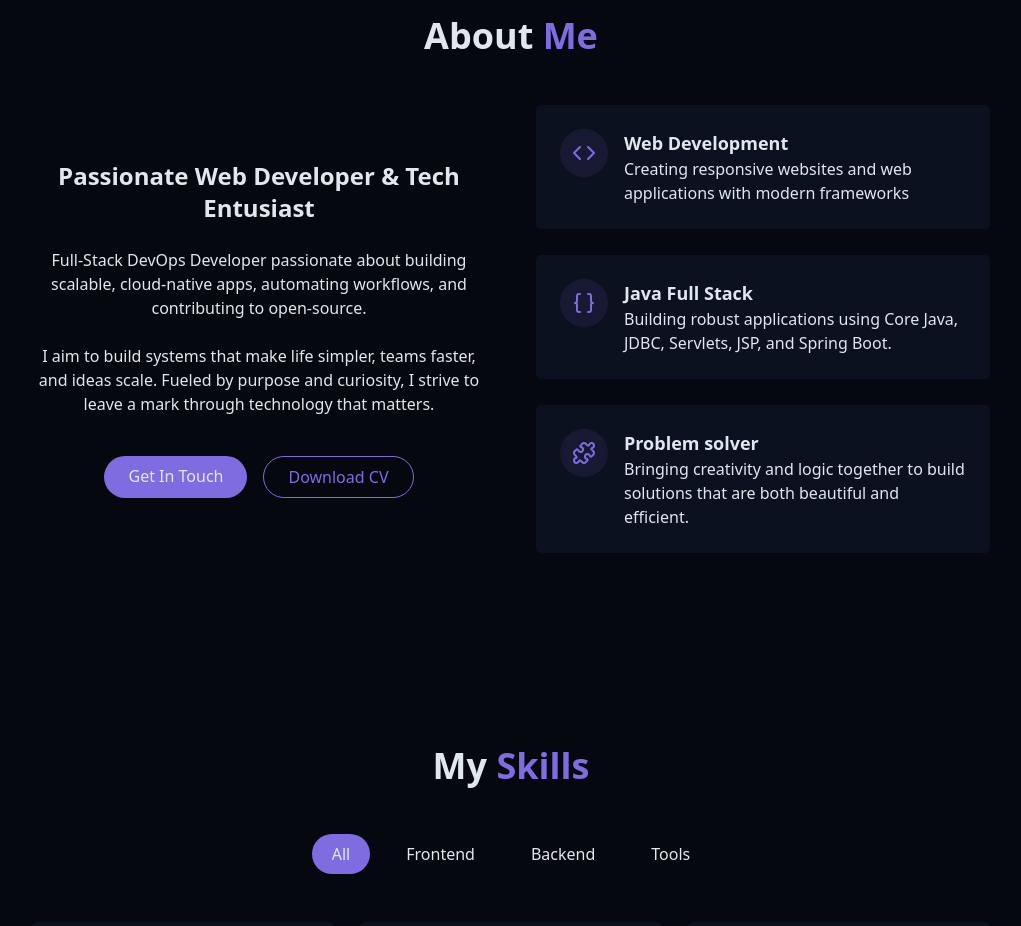
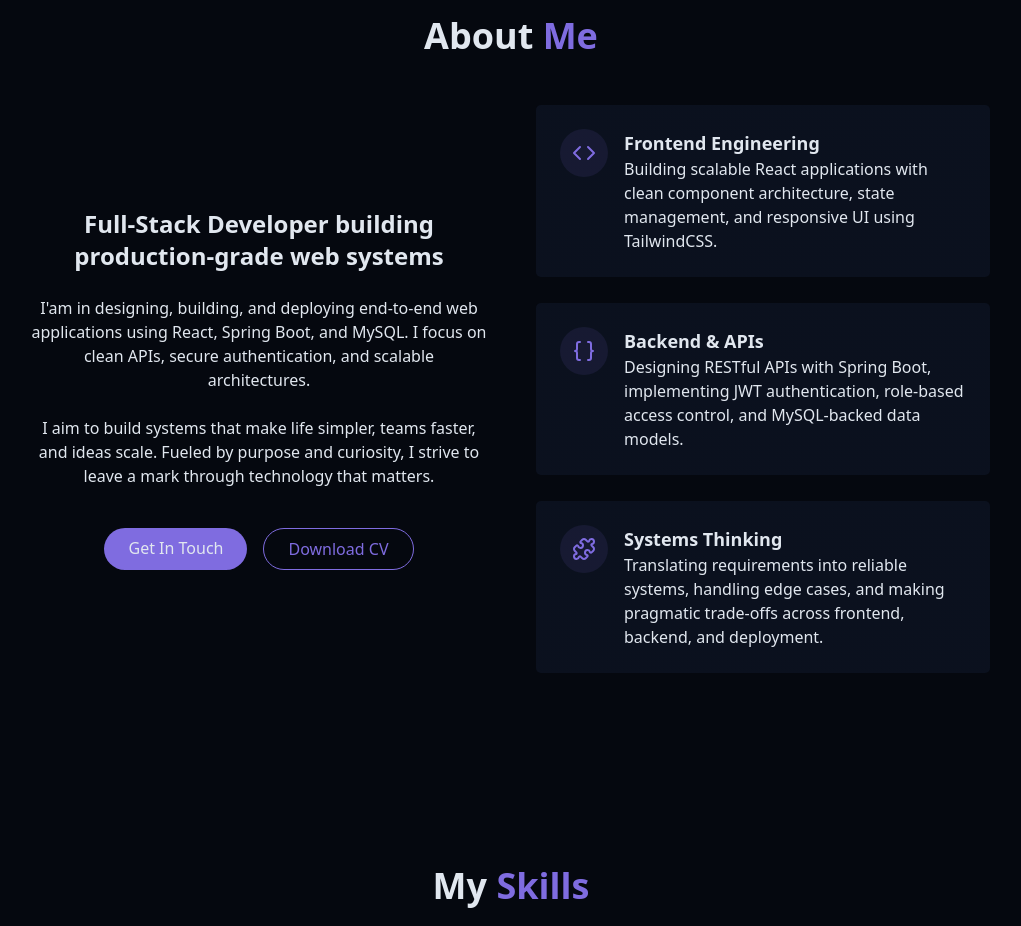
Before and after one commit to namitrohekar/react-portfolio, a React (Vite) app: page / in a window 1280 px wide. Shown: the part 880-1806 px from the top of the page, without its empty margins (129-1150 px from the left). Built offline with nearby package versions, Linux system fonts and the light colour scheme.

Commit message:
updated my skills and resume

```diff
--- a/src/components/AboutSection.jsx
+++ b/src/components/AboutSection.jsx
@@ -12,10 +12,11 @@ export const AboutSection = () => {
             <div className="grid grid-cols-1 md:grid-cols-2 gap-12 items-center">
                 <div className="space-y-6">
                     <h3 className="text-2xl font-semibold">
-                        Passionate Web Developer & Tech Entusiast
+                        Full-Stack Developer building production-grade web systems
                     </h3>
                     <p className="text-muted-foreground">
-                    Full-Stack DevOps Developer passionate about building scalable, cloud-native apps, automating workflows, and contributing to open-source.
+                  I'am in designing, building, and deploying end-to-end web applications using React, Spring Boot, and MySQL. I focus on clean APIs, secure authentication, and scalable architectures.
+
 
                     </p>
                     <p className="text-muted-foreground">
@@ -25,7 +26,7 @@ export const AboutSection = () => {
                         <a href="#contact" className="cosmic-button">
                             Get In Touch
                         </a>
-                        <a href="#" className="px-6 py-2 rounded-full border border-primary text-primary hover:bg-primary/10
+                        <a href="./projects/NAMIT ROHEKAR 2.pdf" target="_blank" className="px-6 py-2 rounded-full border border-primary text-primary hover:bg-primary/10
                         transition-color duration-300">
                             Download CV
                         </a>
@@ -41,9 +42,9 @@ export const AboutSection = () => {
                             <Code className="h-6 w-6 text-primary"/>
                             </div>
                             <div className="text-left">
-                                <h4 className="font-semibold text-lg">Web Development</h4>
-                                <p className="text-muted-foreground"> Creating responsive websites and web applications with
-                                    modern frameworks</p>
+                                <h4 className="font-semibold text-lg">Frontend Engineering</h4>
+                                <p className="text-muted-foreground">  Building scalable React applications with clean component architecture,
+                                 state management, and responsive UI using TailwindCSS.</p>
                             </div>
                         </div>
                     </div>
@@ -53,8 +54,9 @@ export const AboutSection = () => {
                             <Braces className="h-6 w-6 text-primary"/>
                             </div>
                             <div className="text-left">
-                                <h4 className="font-semibold text-lg">Java Full Stack</h4>
-                                <p className="text-muted-foreground"> Building robust applications using Core Java, JDBC, Servlets, JSP, and Spring Boot.</p>
+                                <h4 className="font-semibold text-lg">Backend & APIs</h4>
+                                <p className="text-muted-foreground"> Designing RESTful APIs with Spring Boot, implementing JWT authentication,
+                                role-based access control, and MySQL-backed data models.</p>
                             </div>
                         </div>
                     </div>
@@ -64,8 +66,9 @@ export const AboutSection = () => {
                             <Puzzle className="h-6 w-6 text-primary"/>
                             </div>
                             <div className="text-left">
-                                <h4 className="font-semibold text-lg">Problem solver</h4>
-                                <p className="text-muted-foreground"> Bringing creativity and logic together to build solutions that are both beautiful and efficient.</p>
+                                <h4 className="font-semibold text-lg">Systems Thinking</h4>
+                                <p className="text-muted-foreground">   Translating requirements into reliable systems, handling edge cases,
+                                 and making pragmatic trade-offs across frontend, backend, and deployment.</p>
                             </div>
                         </div>
                     </div>
```
Also changed, not shown: 1 other file (tests, documents, lock files or other folders).
